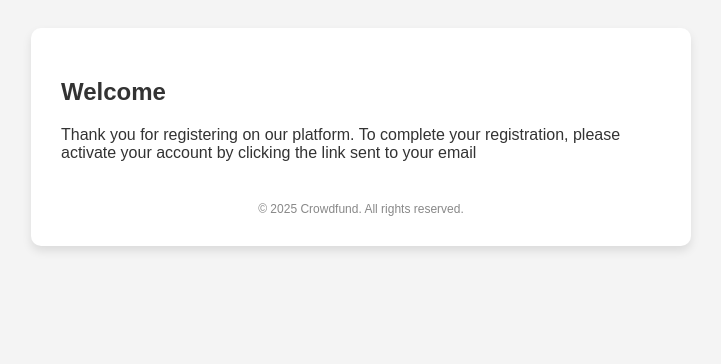
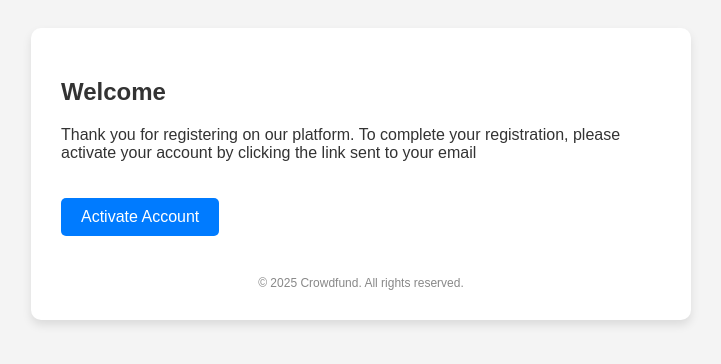
Before and after one commit to anasnashat/DjangoFinalProject, a Django app: template users/templates/users/activation_sent_mail.html in a window 1280 px wide. Shown: the top 364 px of the page, without its empty margins (279-1000 px from the left). Run offline with Django 5.2, Linux system fonts and the light colour scheme; the template is opened without the code that fills it: most values are stand-ins (such as "Sample title", 1, 10 or a date in 2020); some libraries are stand-ins or nearby versions.

Commit message:
Activation link in mail

```diff
--- a/users/templates/users/activation_sent_mail.html
+++ b/users/templates/users/activation_sent_mail.html
@@ -40,7 +40,7 @@
     <div class="container">
         <h2>Welcome</h2>
         <p>Thank you for registering on our platform. To complete your registration, please activate your account by clicking the link sent to your email</p>
-
+        <a href="{{ link }}" class="btn">Activate Account</a>
         <div class="footer">
             &copy; 2025 Crowdfund. All rights reserved.
         </div>
```
